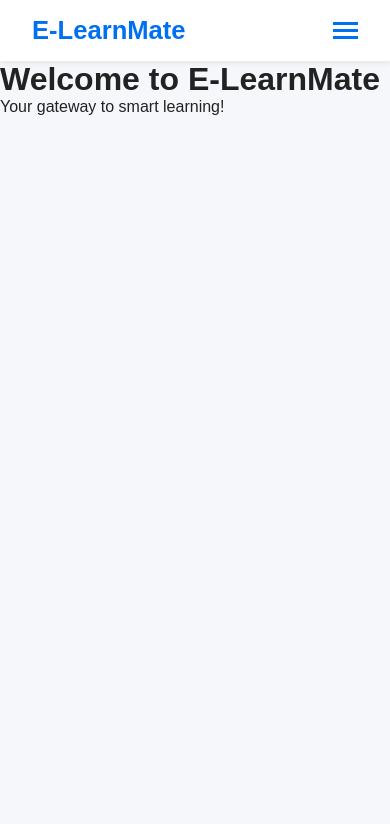
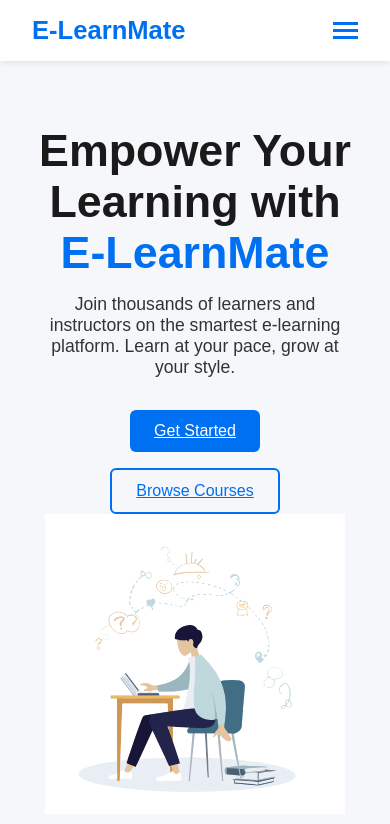
Before and after one commit to sahilwebdev21/E-LearnMate, a Next.js app in the folder frontend/: page / in a window 390 px wide. Shown: the top 824 px of the page. Built offline with nearby package versions, Linux system fonts and the light colour scheme.

Commit message:
`Add Hero section with responsive CTA buttons`

```diff
--- a/frontend/src/app/globals.css
+++ b/frontend/src/app/globals.css
@@ -138,3 +138,97 @@
     text-align: center;
   }
 }
+
+/* === HERO SECTION === */
+
+.hero {
+  display: flex;
+  flex-wrap: wrap;
+  align-items: center;
+  justify-content: space-between;
+  padding: 4rem 2rem;
+  backgr: #f9f9f9;
+}
+
+.hero-content {
+  flex: 1;
+  min-width: 300px;
+  padding-right: 2rem;
+}
+
+.hero-content h1 {
+  font-size: 2.8rem;
+  color: #1a1a1a;
+  margin-bottom: 1rem;
+}
+
+.hero-content h1 span {
+  color: #0070f3;
+}
+
+.hero-content p {
+  font-size: 1.1rem;
+  margin-bottom: 2rem;
+  color: #333;
+}
+
+.hero-buttons {
+  display: flex;
+  gap: 1rem;
+}
+
+.hero-buttons .btn {
+  padding: 0.75rem 1.5rem;
+  font-size: 1rem;
+  border-radius: 6px;
+  transition: all 0.3s ease;
+}
+
+.primary-btn {
+  background-color: #0070f3;
+  color: white;
+  border: none;
+}
+
+.primary-btn:hover {
+  background-color: #005bb5;
+}
+
+.secondary-btn {
+  border: 2px solid #0070f3;
+  color: #0070f3;
+  background: transparent;
+}
+
+.secondary-btn:hover {
+  background-color: #e6f0ff;
+}
+
+.hero-image {
+  flex: 1;
+  min-width: 300px;
+  display: flex;
+  justify-content: center;
+}
+
+.hero-image img {
+  max-width: 100%;
+  height: auto;
+}
+
+/* Responsive */
+@media (max-width: 768px) {
+  .hero {
+    flex-direction: column;
+    text-align: center;
+  }
+
+  .hero-content {
+    padding-right: 0;
+  }
+
+  .hero-buttons {
+    flex-direction: column;
+    align-items: center;
+  }
+}
--- a/frontend/src/app/page.tsx
+++ b/frontend/src/app/page.tsx
@@ -1,8 +1,19 @@
+import Link from "next/link";
+
 export default function Home() {
   return (
-    <main>
-      <h1>Welcome to E-LearnMate</h1>
-      <p>Your gateway to smart learning!</p>
-    </main>
+    <section className="hero">
+      <div className="hero-content">
+        <h1>Empower Your Learning with <span>E-LearnMate</span></h1>
+        <p>Join thousands of learners and instructors on the smartest e-learning platform. Learn at your pace, grow at your style.</p>
+        <div className="hero-buttons">
+          <Link href="/register" className="btn primary-btn">Get Started</Link>
+          <Link href="/courses" className="btn secondary-btn">Browse Courses</Link>
+        </div>
+      </div>
+      <div className="hero-image">
+        <img src="/hero-illustration.svg" alt="Learning Illustration" />
+      </div>
+    </section>
   );
 }
```
Also changed, not shown: frontend/public/hero-illustration.svg (added).
